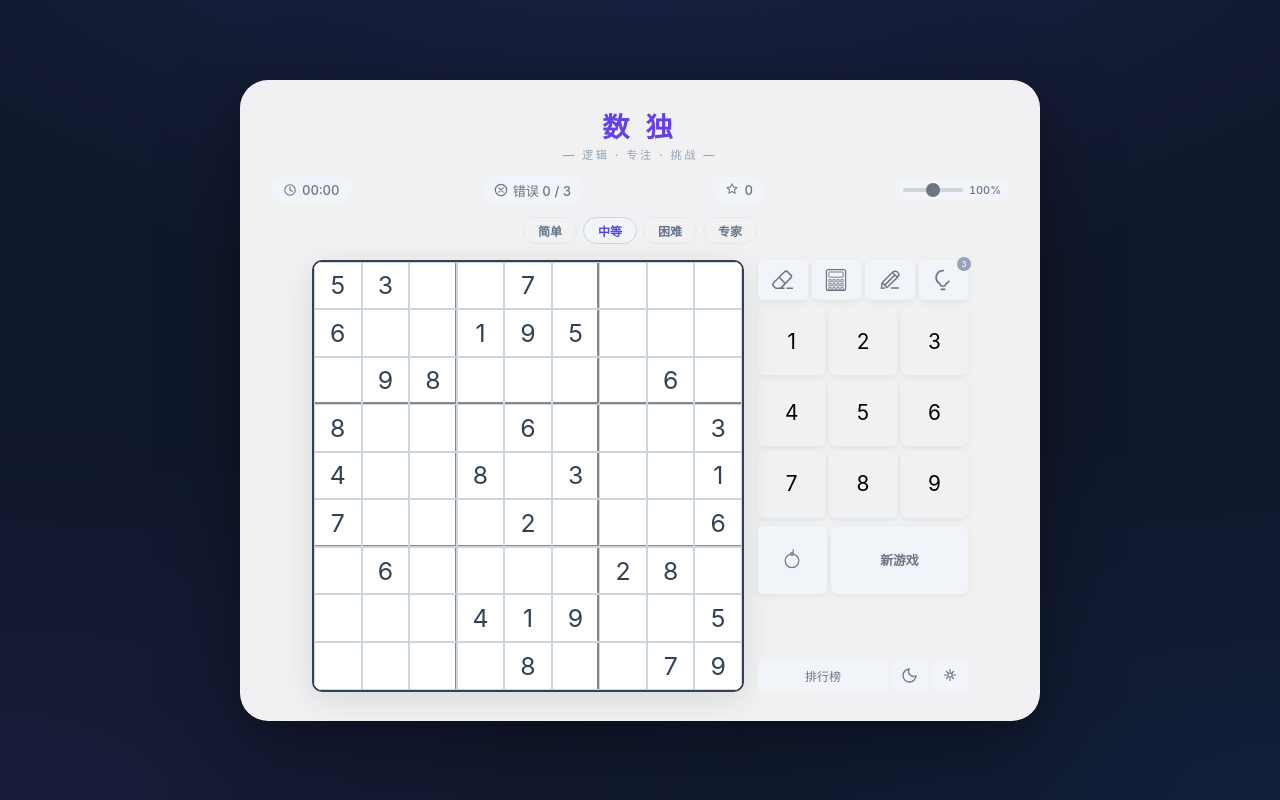
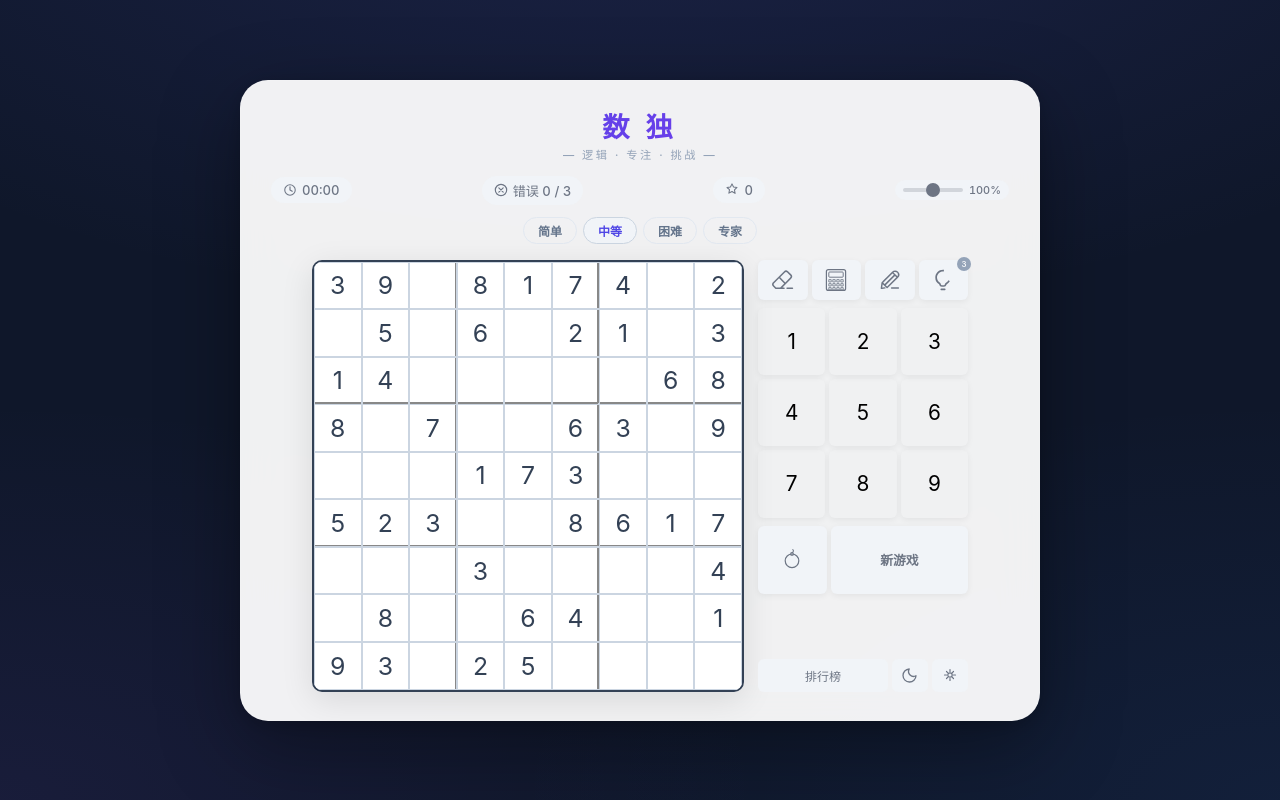
Before and after one commit to daxmate/sudoku, a Vue app: page / in a window 1280 px wide. Built offline with nearby package versions, Linux system fonts and the light colour scheme.

Commit message:
feat: Step 8b — useGameStore 状态管理，棋盘改用真实引擎数据

```diff
--- a/src/App.vue
+++ b/src/App.vue
@@ -29,7 +29,8 @@
 </template>
 
 <script setup>
-import { ref } from 'vue'
+import { ref, onMounted } from 'vue'
+import { useGameStore } from './composables/useGameStore.js'
 import SettingsOverlay from './components/SettingsOverlay.vue'
 import ConfirmOverlay from './components/ConfirmOverlay.vue'
 import LeaderboardOverlay from './components/LeaderboardOverlay.vue'
@@ -38,6 +39,8 @@ import GameBoard from './components/GameBoard.vue'
 import ActionButtons from './components/ActionButtons.vue'
 import NumberPad from './components/NumberPad.vue'
 import BottomPanel from './components/BottomPanel.vue'
+
+const game = useGameStore()
 
 const isDarkMode = ref(false)
 
@@ -50,8 +53,13 @@ const showConfirm = ref(false)
 const showLeaderboard = ref(false)
 
 function startNewGame() {
+  game.newGame()
   showConfirm.value = false
 }
+
+onMounted(() => {
+  game.newGame('medium')
+})
 </script>
 
 <style scoped>
--- a/src/components/GameBoard.vue
+++ b/src/components/GameBoard.vue
@@ -13,24 +13,22 @@
 </template>
 
 <script setup>
+import { computed } from 'vue'
+import { useGameStore } from '../composables/useGameStore.js'
 import BoardCell from './BoardCell.vue'
 
-const puzzle = [
-  [5,3,0, 0,7,0, 0,0,0],
-  [6,0,0, 1,9,5, 0,0,0],
-  [0,9,8, 0,0,0, 0,6,0],
-  [8,0,0, 0,6,0, 0,0,3],
-  [4,0,0, 8,0,3, 0,0,1],
-  [7,0,0, 0,2,0, 0,0,6],
-  [0,6,0, 0,0,0, 2,8,0],
-  [0,0,0, 4,1,9, 0,0,5],
-  [0,0,0, 0,8,0, 0,7,9],
-]
+const { state } = useGameStore()
 
-const cells = puzzle.flat().map(value => ({
-  value,
-  fixed: value !== 0,
-}))
+const cells = computed(() =>
+  state.playerGrid.flat().map((value, idx) => {
+    const col = idx % 9
+    const row = Math.floor(idx / 9)
+    return {
+      value,
+      fixed: state.puzzle[row]?.[col] !== 0,
+    }
+  })
+)
 
 function boxBorderClasses(idx) {
   const col = idx % 9
@@ -43,10 +41,7 @@ function boxBorderClasses(idx) {
 </script>
 
 <style scoped>
-.board-wrapper {
-  display: flex;
-  justify-content: center;
-}
+.board-wrapper { display: flex; justify-content: center; }
 
 .board {
   display: grid;
@@ -67,28 +62,14 @@ function boxBorderClasses(idx) {
   border: 0.5px solid var(--cell-border);
   position: relative;
 }
-
 .board > .cell.box-border-right::before {
-  content: '';
-  position: absolute;
-  right: -0.5px;
-  top: 0;
-  bottom: 0;
-  width: 1.5px;
-  background: var(--box-border);
-  z-index: 1;
-  pointer-events: none;
+  content: ''; position: absolute; right: -0.5px;
+  top: 0; bottom: 0; width: 1.5px;
+  background: var(--box-border); z-index: 1; pointer-events: none;
 }
-
 .board > .cell.box-border-bottom::after {
-  content: '';
-  position: absolute;
-  left: 0;
-  right: 0;
-  bottom: -0.5px;
-  height: 1.5px;
-  background: var(--box-border);
-  z-index: 1;
-  pointer-events: none;
+  content: ''; position: absolute; left: 0; right: 0;
+  bottom: -0.5px; height: 1.5px;
+  background: var(--box-border); z-index: 1; pointer-events: none;
 }
 </style>
--- /dev/null
+++ b/src/composables/useGameStore.js
@@ -0,0 +1,24 @@
+import { reactive, readonly } from 'vue'
+import SudokuEngine from '../utils/sudokuEngine.js'
+
+const state = reactive({
+  puzzle: [],
+  solution: [],
+  playerGrid: [],
+  difficulty: 'medium',
+})
+
+function newGame(difficulty = state.difficulty) {
+  const { puzzle, solution } = SudokuEngine.generatePuzzle(difficulty)
+  state.puzzle = puzzle
+  state.solution = solution
+  state.playerGrid = puzzle.map(row => [...row])
+  state.difficulty = difficulty
+}
+
+export function useGameStore() {
+  return {
+    state: readonly(state),
+    newGame,
+  }
+}
```
